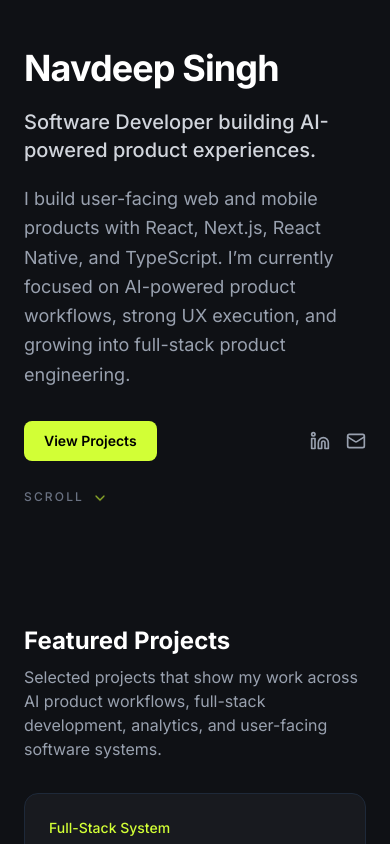
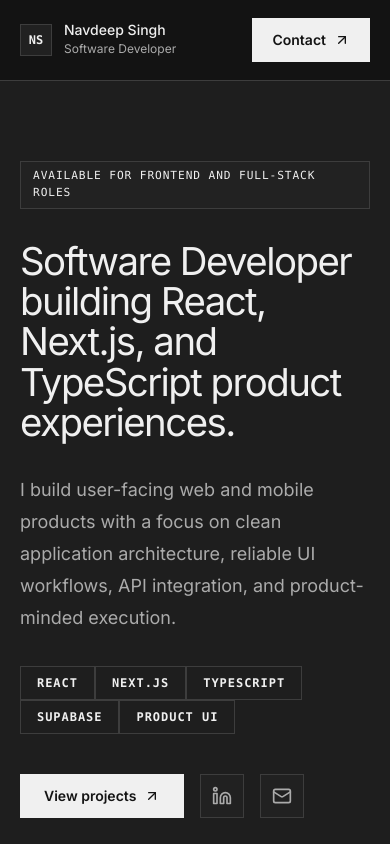
Before and after one commit to Neural-forge9/My-Profile, a Next.js app: page / in a window 390 px wide. Shown: the top 844 px of the page. Built offline with nearby package versions, Linux system fonts and the light colour scheme.

Commit message:
Refactor portfolio visual design

```diff
--- a/app/globals.css
+++ b/app/globals.css
@@ -6,6 +6,7 @@
 @theme inline {
     --font-heading: var(--font-sans);
     --font-sans: var(--font-sans);
+    --font-mono: var(--font-mono);
     --color-sidebar-ring: var(--sidebar-ring);
     --color-sidebar-border: var(--sidebar-border);
     --color-sidebar-accent-foreground: var(--sidebar-accent-foreground);
@@ -25,6 +26,14 @@
     --color-destructive: var(--destructive);
     --color-accent-foreground: var(--accent-foreground);
     --color-accent: var(--accent);
+    --color-panel-foreground: var(--panel-foreground);
+    --color-panel: var(--panel);
+    --color-window-foreground: var(--window-foreground);
+    --color-window: var(--window);
+    --color-dock: var(--dock);
+    --color-success-foreground: var(--success-foreground);
+    --color-success: var(--success);
+    --color-warning: var(--warning);
     --color-muted-foreground: var(--muted-foreground);
     --color-muted: var(--muted);
     --color-secondary-foreground: var(--secondary-foreground);
@@ -44,75 +53,102 @@
     --radius-2xl: calc(var(--radius) * 1.8);
     --radius-3xl: calc(var(--radius) * 2.2);
     --radius-4xl: calc(var(--radius) * 2.6);
+    --shadow-panel: var(--shadow-panel);
+    --shadow-panel-soft: var(--shadow-panel-soft);
 }
 
 :root {
-    --background: oklch(1 0 0);
-    --foreground: oklch(0.145 0 0);
-    --card: oklch(1 0 0);
-    --card-foreground: oklch(0.145 0 0);
-    --popover: oklch(1 0 0);
-    --popover-foreground: oklch(0.145 0 0);
-    --primary: oklch(0.205 0 0);
-    --primary-foreground: oklch(0.985 0 0);
-    --secondary: oklch(0.97 0 0);
-    --secondary-foreground: oklch(0.205 0 0);
-    --muted: oklch(0.97 0 0);
-    --muted-foreground: oklch(0.556 0 0);
-    --accent: oklch(0.97 0 0);
-    --accent-foreground: oklch(0.205 0 0);
-    --destructive: oklch(0.577 0.245 27.325);
-    --border: oklch(0.922 0 0);
-    --input: oklch(0.922 0 0);
-    --ring: oklch(0.708 0 0);
-    --chart-1: oklch(0.87 0 0);
-    --chart-2: oklch(0.556 0 0);
-    --chart-3: oklch(0.439 0 0);
-    --chart-4: oklch(0.371 0 0);
-    --chart-5: oklch(0.269 0 0);
-    --radius: 0.625rem;
-    --sidebar: oklch(0.985 0 0);
-    --sidebar-foreground: oklch(0.145 0 0);
-    --sidebar-primary: oklch(0.205 0 0);
-    --sidebar-primary-foreground: oklch(0.985 0 0);
-    --sidebar-accent: oklch(0.97 0 0);
-    --sidebar-accent-foreground: oklch(0.205 0 0);
-    --sidebar-border: oklch(0.922 0 0);
-    --sidebar-ring: oklch(0.708 0 0);
+    color-scheme: light;
+    --background: hsl(0 0% 92%);
+    --foreground: hsl(0 0% 9%);
+    --card: hsl(0 0% 96%);
+    --card-foreground: hsl(0 0% 9%);
+    --popover: hsl(0 0% 96%);
+    --popover-foreground: hsl(0 0% 9%);
+    --primary: hsl(0 0% 9%);
+    --primary-foreground: hsl(0 0% 96%);
+    --secondary: hsl(0 0% 86%);
+    --secondary-foreground: hsl(0 0% 12%);
+    --muted: hsl(0 0% 88%);
+    --muted-foreground: hsl(0 0% 38%);
+    --accent: hsl(0 0% 12%);
+    --accent-foreground: hsl(0 0% 96%);
+    --panel: hsl(0 0% 96%);
+    --panel-foreground: hsl(0 0% 9%);
+    --window: hsl(0 0% 96%);
+    --window-foreground: hsl(0 0% 9%);
+    --dock: hsl(0 0% 94%);
+    --success: hsl(159 83% 32%);
+    --success-foreground: hsl(0 0% 98%);
+    --warning: hsl(42 92% 58%);
+    --destructive: hsl(4 80% 62%);
+    --border: hsl(0 0% 76%);
+    --input: hsl(0 0% 76%);
+    --ring: hsl(0 0% 16%);
+    --desktop-dot: hsl(0 0% 0% / 0.18);
+    --chart-1: hsl(159 83% 32%);
+    --chart-2: hsl(42 92% 58%);
+    --chart-3: hsl(4 80% 62%);
+    --chart-4: hsl(0 0% 43%);
+    --chart-5: hsl(0 0% 13%);
+    --radius: 0.5rem;
+    --font-mono: "SFMono-Regular", Consolas, "Liberation Mono", Menlo, monospace;
+    --shadow-panel: 0 1px 1px hsl(0 0% 0% / 0.04), 0 24px 70px hsl(0 0% 0% / 0.08);
+    --shadow-panel-soft: 0 1px 1px hsl(0 0% 0% / 0.03), 0 12px 36px hsl(0 0% 0% / 0.06);
+    --sidebar: hsl(0 0% 96%);
+    --sidebar-foreground: hsl(0 0% 9%);
+    --sidebar-primary: hsl(0 0% 9%);
+    --sidebar-primary-foreground: hsl(0 0% 98%);
+    --sidebar-accent: hsl(0 0% 86%);
+    --sidebar-accent-foreground: hsl(0 0% 12%);
+    --sidebar-border: hsl(0 0% 76%);
+    --sidebar-ring: hsl(0 0% 16%);
 }
 
 .dark {
-    --background: oklch(0.145 0 0);
-    --foreground: oklch(0.985 0 0);
-    --card: oklch(0.205 0 0);
-    --card-foreground: oklch(0.985 0 0);
-    --popover: oklch(0.205 0 0);
-    --popover-foreground: oklch(0.985 0 0);
-    --primary: oklch(0.922 0 0);
-    --primary-foreground: oklch(0.205 0 0);
-    --secondary: oklch(0.269 0 0);
-    --secondary-foreground: oklch(0.985 0 0);
-    --muted: oklch(0.269 0 0);
-    --muted-foreground: oklch(0.708 0 0);
-    --accent: oklch(0.269 0 0);
-    --accent-foreground: oklch(0.985 0 0);
-    --destructive: oklch(0.704 0.191 22.216);
-    --border: oklch(1 0 0 / 10%);
-    --input: oklch(1 0 0 / 15%);
-    --ring: oklch(0.556 0 0);
-    --chart-1: oklch(0.87 0 0);
-    --chart-2: oklch(0.556 0 0);
-    --chart-3: oklch(0.439 0 0);
-    --chart-4: oklch(0.371 0 0);
-    --chart-5: oklch(0.269 0 0);
-    --sidebar: oklch(0.205 0 0);
-    --sidebar-foreground: oklch(0.985 0 0);
-    --sidebar-primary: oklch(0.488 0.243 264.376);
-    --sidebar-primary-foreground: oklch(0.985 0 0);
-    --sidebar-accent: oklch(0.269 0 0);
-    --sidebar-accent-foreground: oklch(0.985 0 0);
-    --sidebar-border: oklch(1 0 0 / 10%);
-    --sidebar-ring: oklch(0.556 0 0);
+    color-scheme: dark;
+    --background: hsl(0 0% 8%);
+    --foreground: hsl(0 0% 94%);
+    --card: hsl(0 0% 13%);
+    --card-foreground: hsl(0 0% 94%);
+    --popover: hsl(0 0% 13%);
+    --popover-foreground: hsl(0 0% 94%);
+    --primary: hsl(0 0% 94%);
+    --primary-foreground: hsl(0 0% 8%);
+    --secondary: hsl(0 0% 16%);
+    --secondary-foreground: hsl(0 0% 92%);
+    --muted: hsl(0 0% 15%);
+    --muted-foreground: hsl(0 0% 67%);
+    --accent: hsl(0 0% 94%);
+    --accent-foreground: hsl(0 0% 9%);
+    --panel: hsl(0 0% 13%);
+    --panel-foreground: hsl(0 0% 94%);
+    --window: hsl(0 0% 13%);
+    --window-foreground: hsl(0 0% 94%);
+    --dock: hsl(0 0% 11%);
+    --success: hsl(155 62% 42%);
+    --success-foreground: hsl(0 0% 7%);
+    --warning: hsl(42 88% 60%);
+    --destructive: hsl(4 78% 62%);
+    --border: hsl(0 0% 24%);
+    --input: hsl(0 0% 24%);
+    --ring: hsl(0 0% 84%);
+    --desktop-dot: hsl(0 0% 100% / 0.18);
+    --chart-1: hsl(155 62% 42%);
+    --chart-2: hsl(42 88% 60%);
+    --chart-3: hsl(4 78% 62%);
+    --chart-4: hsl(0 0% 58%);
+    --chart-5: hsl(0 0% 88%);
+    --shadow-panel: 0 1px 0 hsl(0 0% 100% / 0.04), 0 20px 80px hsl(0 0% 0% / 0.18);
+    --shadow-panel-soft: 0 1px 0 hsl(0 0% 100% / 0.03), 0 12px 44px hsl(0 0% 0% / 0.12);
+    --sidebar: hsl(0 0% 13%);
+    --sidebar-foreground: hsl(0 0% 94%);
+    --sidebar-primary: hsl(0 0% 94%);
+    --sidebar-primary-foreground: hsl(0 0% 8%);
+    --sidebar-accent: hsl(0 0% 16%);
+    --sidebar-accent-foreground: hsl(0 0% 92%);
+    --sidebar-border: hsl(0 0% 24%);
+    --sidebar-ring: hsl(0 0% 84%);
 }
 
 @layer base {
@@ -120,10 +156,51 @@
     @apply border-border outline-ring/50;
     }
   body {
-    @apply bg-background text-foreground;
+    @apply bg-background text-foreground antialiased;
+    background-image:
+      radial-gradient(circle at center, var(--desktop-dot) 1px, transparent 1px),
+      linear-gradient(180deg, var(--background), var(--background));
+    background-size: 16px 16px, 100% 100%;
+    background-attachment: fixed;
     }
   html {
     @apply font-sans;
+    }
+  ::selection {
+    @apply bg-primary text-primary-foreground;
+    }
+}
+
+@layer components {
+  .section-kicker {
+    @apply font-mono text-[0.7rem] font-medium uppercase tracking-[0.18em] text-muted-foreground;
+    }
+  .panel-shell {
+    @apply rounded-none border border-border bg-panel text-panel-foreground shadow-panel-soft;
+    }
+  .panel-header {
+    @apply flex min-h-10 items-center border-b border-border bg-muted/40 px-4;
+    }
+  .editorial-container {
+    @apply mx-auto w-full max-w-7xl px-5 sm:px-8 lg:px-10;
+    }
+  .surface-card {
+    @apply border border-border bg-card text-card-foreground transition-colors duration-200;
+    }
+  .surface-card-hover {
+    @apply hover:border-foreground/35 hover:bg-secondary/40;
+    }
+  .status-dot {
+    @apply size-3 rounded-full;
+    }
+  .status-dot-success {
+    @apply bg-success;
+    }
+  .status-dot-warning {
+    @apply bg-warning;
+    }
+  .status-dot-danger {
+    @apply bg-destructive;
     }
 }
 
--- a/app/layout.tsx
+++ b/app/layout.tsx
@@ -13,10 +13,8 @@ export const metadata: Metadata = {
 export default function RootLayout({children}: {children: React.ReactNode}) {
   return (
     <html lang="en" className={cn("dark font-sans", inter.variable)}>
-      <body className="min-h-screen bg-[#0f1115] text-[#f8fafc] antialiased selection:bg-[#d2ff36]/30 selection:text-white" suppressHydrationWarning>
-        <div className="mx-auto max-w-4xl px-6 py-12 md:py-24">
-          {children}
-        </div>
+      <body className="min-h-screen bg-background text-foreground antialiased" suppressHydrationWarning>
+        {children}
       </body>
     </html>
   );
--- a/app/page.tsx
+++ b/app/page.tsx
@@ -2,76 +2,147 @@ import { projects } from "@/data/projects";
 import { ProjectCard } from "@/components/ProjectCard";
 import { skills } from "@/data/skills";
 import { ExperienceSection } from "@/components/ExperienceSection";
-import { ChevronDown, Download, Linkedin, Mail } from "lucide-react";
+import { ArrowUpRight, Linkedin, Mail } from "lucide-react";
 import Link from "next/link";
 import { Badge } from "@/components/ui/Badge";
 
-const showResumeDownload = false;
-
 export default function Home() {
   return (
-    <main className="space-y-16 md:space-y-24">
-      {/* Hero Section */}
-      <section className="relative space-y-5 pb-14 md:space-y-6 md:pb-0">
-        <h1 className="text-4xl md:text-5xl font-bold tracking-tight text-white">
+    <main className="min-h-screen">
+      <header className="border-b border-border bg-background/95 backdrop-blur">
+        <div className="editorial-container flex min-h-20 items-center justify-between gap-6">
+          <Link href="/" className="group inline-flex items-center gap-3">
+            <span className="flex size-8 items-center justify-center border border-border bg-card font-mono text-xs font-semibold transition-colors group-hover:border-foreground/40">
+              NS
+            </span>
+            <span>
+              <span className="block text-sm font-medium leading-none text-foreground">
                 Navdeep Singh
+              </span>
+              <span className="mt-1 block text-xs text-muted-foreground">
+                Software Developer
+              </span>
+            </span>
+          </Link>
+
+          <nav className="hidden items-center gap-10 text-sm font-medium text-muted-foreground md:flex">
+            <Link href="#projects" className="transition-colors hover:text-foreground">
+              Projects
+            </Link>
+            <Link href="#experience" className="transition-colors hover:text-foreground">
+              Experience
+            </Link>
+            <Link href="#skills" className="transition-colors hover:text-foreground">
+              Skills
+            </Link>
+          </nav>
+
+          <a
+            href="mailto:nvdeep0110@gmail.com"
+            className="inline-flex items-center justify-center gap-2 bg-primary px-5 py-3 text-sm font-semibold text-primary-foreground transition-colors hover:bg-primary/90"
+          >
+            Contact
+            <ArrowUpRight className="h-4 w-4" aria-hidden="true" />
+          </a>
+        </div>
+      </header>
+
+      <section className="border-b border-border bg-card/80">
+        <div className="editorial-container py-20 md:py-28">
+          <div className="max-w-5xl">
+            <span className="inline-flex border border-border bg-secondary/40 px-3 py-1.5 font-mono text-[0.7rem] font-medium uppercase tracking-[0.08em] text-foreground">
+              Available for frontend and full-stack roles
+            </span>
+            <h1 className="mt-8 max-w-4xl text-[2.4rem] font-normal leading-[1.05] tracking-[-0.04em] text-foreground md:text-[3.6rem]">
+              Software Developer building React, Next.js, and TypeScript product experiences.
             </h1>
-        <h2 className="text-xl md:text-2xl text-gray-300 font-medium">
-          Software Developer building AI-powered product experiences.
-        </h2>
-        <p className="text-gray-400 max-w-2xl leading-relaxed text-lg">
-          I build user-facing web and mobile products with React, Next.js, React Native, and TypeScript. I’m currently focused on AI-powered product workflows, strong UX execution, and growing into full-stack product engineering.
+            <p className="mt-8 max-w-3xl text-lg leading-8 text-muted-foreground md:text-xl md:leading-9">
+              I build user-facing web and mobile products with a focus on clean application architecture, reliable UI workflows, API integration, and product-minded execution.
             </p>
-        <div className="flex flex-wrap gap-4 pt-3 md:pt-4">
-          <Link href="#projects" className="inline-flex items-center justify-center rounded-md bg-[#d2ff36] px-5 py-2.5 text-sm font-semibold text-black hover:bg-[#d2ff36]/90 transition-colors">
-            View Projects
+
+            <div className="mt-8 flex flex-wrap items-center gap-0">
+              {["React", "Next.js", "TypeScript", "Supabase", "Product UI"].map((item) => (
+                <span
+                  key={item}
+                  className="border border-border px-4 py-2 font-mono text-xs font-semibold uppercase tracking-[0.08em] text-foreground"
+                >
+                  {item}
+                </span>
+              ))}
+            </div>
+
+            <div className="mt-10 flex flex-wrap items-center gap-4">
+              <Link
+                href="#projects"
+                className="inline-flex items-center justify-center gap-2 bg-primary px-6 py-3 text-sm font-semibold text-primary-foreground transition-colors hover:bg-primary/90"
+              >
+                View projects
+                <ArrowUpRight className="h-4 w-4" aria-hidden="true" />
               </Link>
-          <div className="flex gap-4 ml-auto items-center">
-            <a href="https://www.linkedin.com/in/navdeepsingh1600/" target="_blank" rel="noreferrer" className="text-gray-400 hover:text-white transition-colors">
+              <div className="flex items-center gap-4">
+                <a
+                  href="https://www.linkedin.com/in/navdeepsingh1600/"
+                  target="_blank"
+                  rel="noreferrer"
+                  className="inline-flex size-11 items-center justify-center border border-border bg-card text-muted-foreground transition-colors hover:border-foreground/40 hover:text-foreground"
+                  aria-label="LinkedIn profile"
+                >
                   <Linkedin className="h-5 w-5" />
                 </a>
-            <a href="mailto:nvdeep0110@gmail.com" className="text-gray-400 hover:text-white transition-colors">
+                <a
+                  href="mailto:nvdeep0110@gmail.com"
+                  className="inline-flex size-11 items-center justify-center border border-border bg-card text-muted-foreground transition-colors hover:border-foreground/40 hover:text-foreground"
+                  aria-label="Email Navdeep"
+                >
                   <Mail className="h-5 w-5" />
                 </a>
               </div>
             </div>
-        <div className="pointer-events-none absolute inset-x-0 bottom-0 h-20 bg-gradient-to-b from-transparent via-[#0f1115]/80 to-[#0f1115] md:hidden" aria-hidden="true" />
-        <div className="relative z-10 flex items-center gap-2 pt-2 text-xs font-medium uppercase tracking-[0.18em] text-gray-500 md:hidden">
-          <span>Scroll</span>
-          <ChevronDown className="scroll-cue-motion h-4 w-4 text-[#d2ff36] motion-reduce:animate-none" aria-hidden="true" />
+          </div>
         </div>
       </section>
 
-      {/* Featured Projects */}
+      <div className="editorial-container py-16 md:py-24">
+        <div className="space-y-24 md:space-y-32">
           <section id="projects" className="space-y-8">
-        <div className="space-y-2">
-          <h3 className="text-2xl font-bold text-white">Featured Projects</h3>
-          <p className="text-gray-400">
-            Selected projects that show my work across AI product workflows, full-stack development, analytics, and user-facing software systems.
+            <div className="max-w-3xl space-y-4">
+              <p className="section-kicker">Selected application work</p>
+              <h2 className="text-4xl font-normal tracking-[-0.035em] text-foreground md:text-5xl">
+                Featured Projects
+              </h2>
+              <p className="text-lg leading-8 text-muted-foreground">
+                Projects focused on React, Next.js, TypeScript, full-stack workflows, analytics, and user-facing software systems.
               </p>
             </div>
-        <div className="grid grid-cols-1 gap-6">
+            <div className="grid grid-cols-1 gap-px border border-border bg-border">
               {projects.map((project) => (
                 <ProjectCard key={project.slug} project={project} />
               ))}
             </div>
           </section>
 
-      {/* Experience */}
+          <div id="experience">
             <ExperienceSection />
+          </div>
 
-      {/* Skills */}
-      <section className="space-y-8">
-        <div className="space-y-2">
-          <h3 className="text-2xl font-bold text-white">Skills</h3>
+          <section id="skills" className="space-y-8">
+            <div className="max-w-3xl space-y-4">
+              <p className="section-kicker">Core stack</p>
+              <h2 className="text-4xl font-normal tracking-[-0.035em] text-foreground md:text-5xl">
+                Skills
+              </h2>
             </div>
-        <div className="grid grid-cols-1 md:grid-cols-2 gap-8">
-          {skills.map((skillGroup, idx) => (
-            <div key={idx} className="space-y-3">
-              <h4 className="text-[#d2ff36] text-sm font-semibold tracking-wide uppercase">{skillGroup.category}</h4>
-              <div className="flex flex-wrap gap-2">
-                {skillGroup.items.map((item, i) => (
-                  <Badge key={i} variant="outline" className="border-gray-700 text-gray-300 bg-gray-800/50 hover:bg-gray-700/50 font-normal">
+            <div className="grid grid-cols-1 gap-px border border-border bg-border md:grid-cols-2">
+              {skills.map((skillGroup) => (
+                <div key={skillGroup.category} className="bg-card p-6 md:p-8">
+                  <h3 className="section-kicker">{skillGroup.category}</h3>
+                  <div className="mt-5 flex flex-wrap gap-2">
+                    {skillGroup.items.map((item) => (
+                      <Badge
+                        key={item}
+                        variant="outline"
+                        className="border-border bg-secondary/40 px-3 py-1.5 font-mono text-[0.7rem] font-medium uppercase tracking-[0.08em] text-foreground hover:bg-secondary"
+                      >
                         {item}
                       </Badge>
                     ))}
@@ -81,24 +152,41 @@ export default function Home() {
             </div>
           </section>
 
-      {/* Contact CTA */}
-      <section className="rounded-xl border border-gray-800 bg-gray-900/50 p-8 text-center space-y-4">
-        <h3 className="text-2xl font-bold text-white">Ready to work together?</h3>
-        <p className="text-gray-400 max-w-md mx-auto">
+          <section className="grid border border-border bg-card md:grid-cols-[1fr_420px]">
+            <div className="p-8 md:p-12">
+              <p className="section-kicker">Contact</p>
+              <h2 className="mt-5 max-w-2xl text-4xl font-normal tracking-[-0.035em] text-foreground md:text-5xl">
+                Ready to work together?
+              </h2>
+              <p className="mt-6 max-w-2xl text-lg leading-8 text-muted-foreground">
                 I am open to software developer, frontend, AI product engineering, and product-minded full-stack roles.
               </p>
-        <div className="flex flex-wrap items-center justify-center gap-4 pt-4">
-          <a href="mailto:nvdeep0110@gmail.com" className="inline-flex items-center justify-center rounded-md bg-white px-5 py-2.5 text-sm font-semibold text-black hover:bg-gray-100 transition-colors">
-            Email Me
+            </div>
+            <div className="border-t border-border p-8 md:border-l md:border-t-0 md:p-10">
+              <h3 className="text-xl font-normal text-foreground">What I bring</h3>
+              <ul className="mt-6 space-y-4 text-sm text-muted-foreground">
+                {[
+                  "React, Next.js, and TypeScript application development",
+                  "API-driven product workflows and authenticated UI states",
+                  "Practical debugging across frontend, backend, and cloud systems",
+                ].map((item) => (
+                  <li key={item} className="flex gap-3">
+                    <span className="mt-2 size-1.5 shrink-0 rounded-full bg-foreground" aria-hidden="true" />
+                    <span>{item}</span>
+                  </li>
+                ))}
+              </ul>
+              <a
+                href="mailto:nvdeep0110@gmail.com"
+                className="mt-8 inline-flex w-full items-center justify-center gap-2 bg-primary px-5 py-3 text-sm font-semibold text-primary-foreground transition-colors hover:bg-primary/90"
+              >
+                Email me
+                <ArrowUpRight className="h-4 w-4" aria-hidden="true" />
               </a>
-          {showResumeDownload && (
-            <a href="/navdeep-singh-resume.pdf" download className="inline-flex items-center justify-center rounded-md border border-gray-700 bg-transparent px-5 py-2.5 text-sm font-medium text-white hover:bg-gray-800 transition-colors">
-              <Download className="mr-2 h-4 w-4" />
-              Resume
-            </a>
-          )}
             </div>
           </section>
+        </div>
+      </div>
     </main>
   );
 }
--- a/components/ProjectCard.tsx
+++ b/components/ProjectCard.tsx
@@ -5,35 +5,42 @@ import { ArrowRight } from "lucide-react";
 
 export function ProjectCard({ project }: { project: Project }) {
   return (
-    <div className="group relative rounded-xl border border-gray-800 bg-[#181a1f] p-6 hover:border-gray-600 transition-colors">
-      <div className="flex flex-col md:flex-row gap-6 md:items-start justify-between">
+    <div className="group relative bg-card p-6 transition-colors hover:bg-secondary/30 md:p-8">
+      <div className="flex flex-col gap-6 md:flex-row md:items-start md:justify-between">
         <div className="space-y-4 flex-1">
-          <div className="space-y-1">
-            <p className="text-sm font-medium text-[#d2ff36]">{project.category}</p>
-            <h4 className="text-xl font-bold text-white group-hover:text-[#d2ff36] transition-colors">
+          <div className="space-y-2">
+            <p className="section-kicker">{project.category}</p>
+            <h4 className="text-2xl font-normal tracking-[-0.03em] text-foreground transition-colors md:text-3xl">
               <Link href={`/projects/${project.slug}`}>
                 <span className="absolute inset-0" aria-hidden="true" />
                 {project.title}
               </Link>
             </h4>
           </div>
-          <p className="text-gray-400 text-sm leading-relaxed">
+          <p className="max-w-3xl text-base leading-7 text-muted-foreground">
             {project.summary}
           </p>
           <div className="flex flex-wrap gap-2 pt-2">
             {project.stack.slice(0, 5).map((tech, i) => (
-              <Badge key={i} variant="secondary" className="bg-gray-800 text-gray-300 font-normal border border-gray-700">
+              <Badge
+                key={i}
+                variant="outline"
+                className="border-border bg-secondary/40 font-mono text-[0.68rem] font-medium uppercase tracking-[0.08em] text-foreground"
+              >
                 {tech}
               </Badge>
             ))}
             {project.stack.length > 5 && (
-              <Badge variant="secondary" className="bg-gray-800 text-gray-500 font-normal border border-gray-700">
+              <Badge
+                variant="outline"
+                className="border-border bg-secondary/40 font-mono text-[0.68rem] font-medium uppercase tracking-[0.08em] text-muted-foreground"
+              >
                 +{project.stack.length - 5}
               </Badge>
             )}
           </div>
         </div>
-        <div className="mt-4 md:mt-0 flex shrink-0 items-center text-gray-500 group-hover:text-[#d2ff36] transition-colors md:pl-6">
+        <div className="mt-4 flex shrink-0 items-center text-muted-foreground transition-colors group-hover:text-foreground md:mt-0 md:pl-6">
            <span className="text-sm font-medium mr-2">Elaborate</span>
            <ArrowRight className="h-4 w-4" />
         </div>
```
Also changed, not shown: app/projects/[slug]/page.tsx (+58 -45 lines), components/ExperienceSection.tsx (+20 -15 lines). Lines whose indentation alone changed are shown as unchanged.
